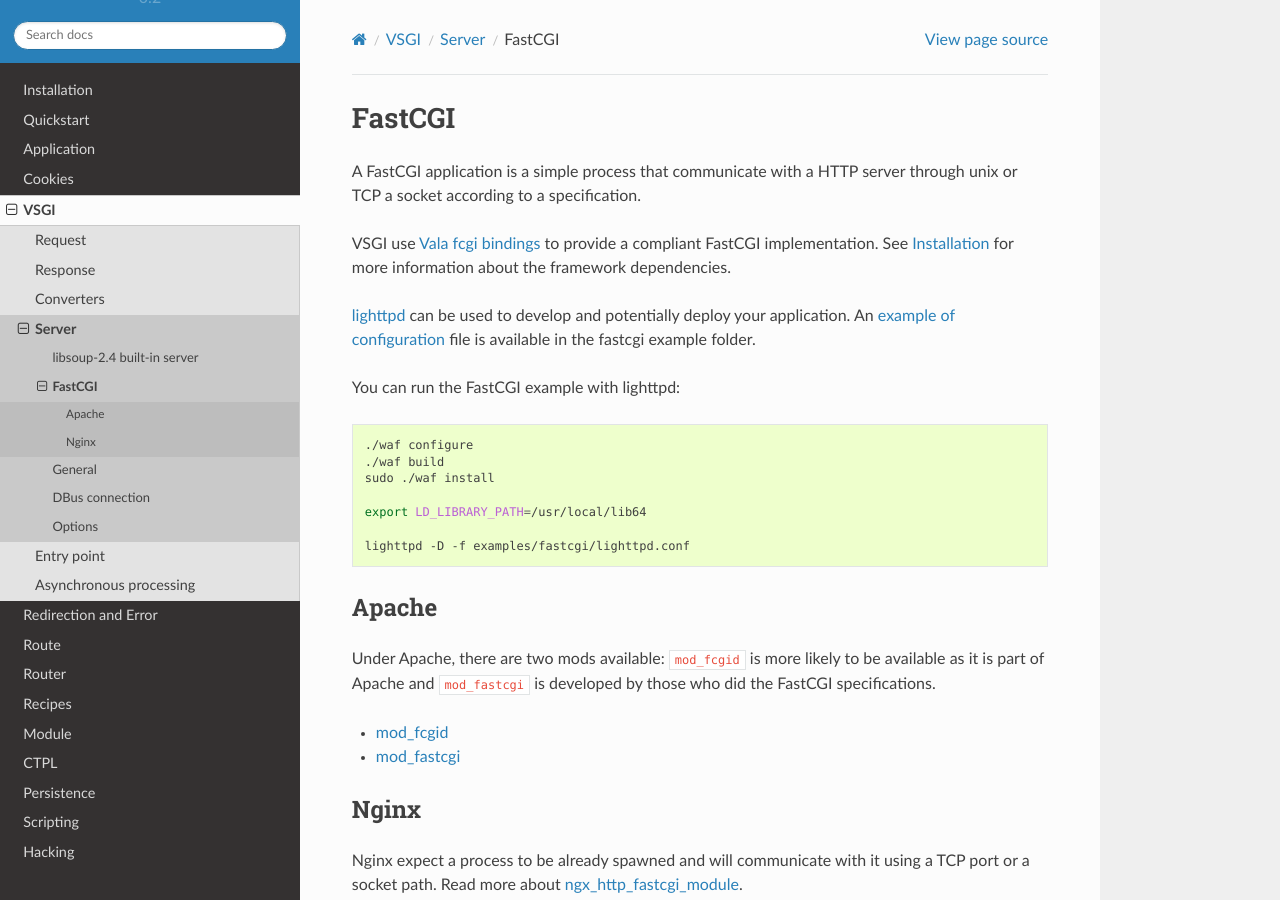
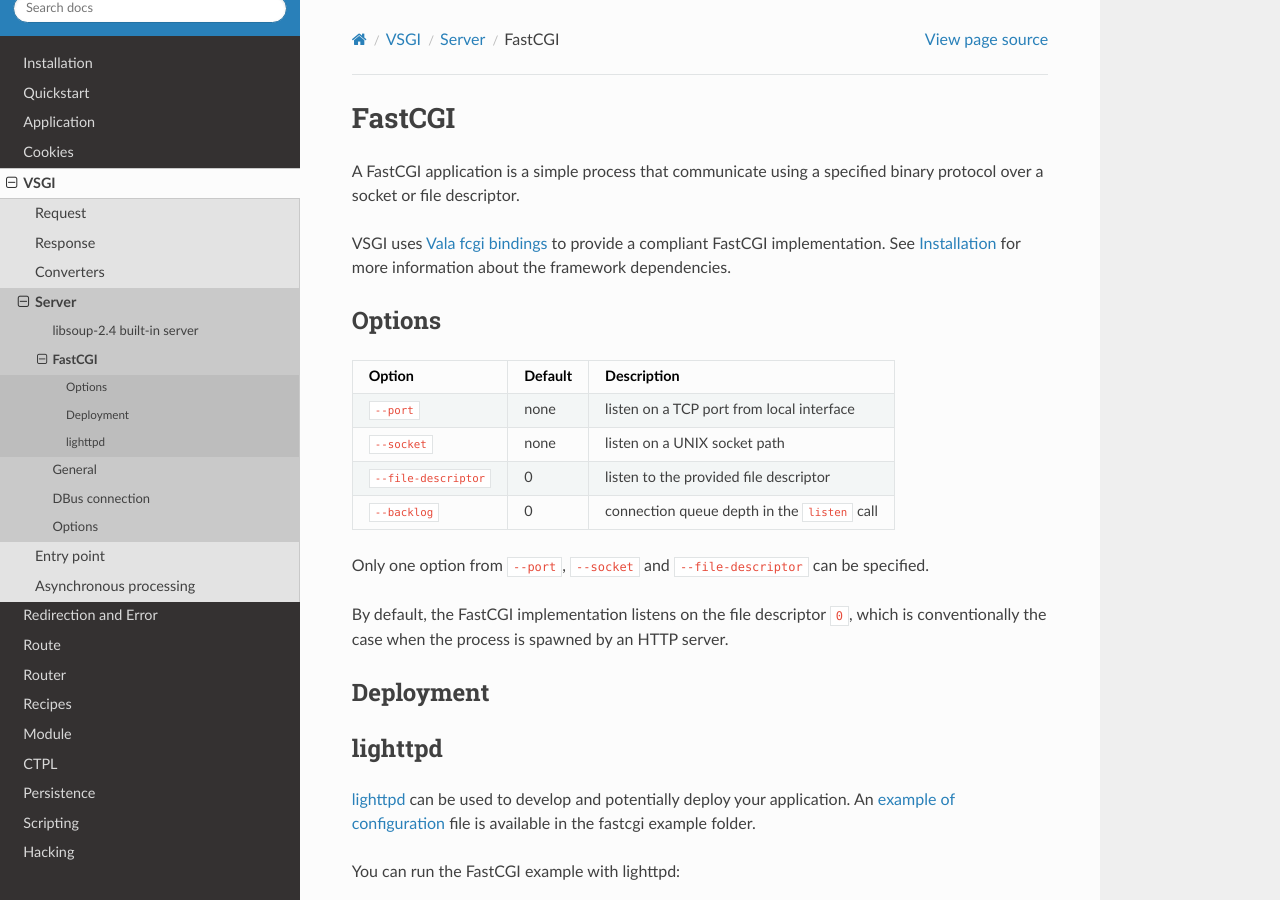
Before and after one commit to valum-framework/valum, a Sphinx documentation site: the page built from docs/vsgi/server/fastcgi.rst, in a window 1280 px wide and 900 px high. Built offline with Sphinx 7.4.7 and the Read the Docs theme 2.0.0, drawn with Linux system fonts in a browser that asks for light colours; pages that are not in the unit, such as notebooks, are missing from menus.

Commit message:
Adds '--file-descriptor' option for VSGI.FastCGI.
Adds an option table in the FastCGI document to show the available
options.

Removes the option description in 'docs/vsgi/server/index.rst' as they
are implementation-specific and better covered in their proper
documents.

```diff
--- a/docs/vsgi/server/fastcgi.rst
+++ b/docs/vsgi/server/fastcgi.rst
@@ -1,14 +1,41 @@
 FastCGI
 =======
 
-A FastCGI application is a simple process that communicate with a HTTP server
-through unix or TCP a socket according to a specification.
+A FastCGI application is a simple process that communicate using a specified
+binary protocol over a socket or file descriptor.
 
-VSGI use `Vala fcgi bindings`_ to provide a compliant FastCGI implementation.
+VSGI uses `Vala fcgi bindings`_ to provide a compliant FastCGI implementation.
 See :doc:`../../installation` for more information about the framework
 dependencies.
 
 .. _Vala fcgi bindings: http://www.masella.name/~andre/vapis/fcgi/index.htm
+
+Options
+-------
+
++-----------------------+---------+-----------------------------------------------+
+| Option                | Default | Description                                   |
++=======================+=========+===============================================+
+| ``--port``            | none    | listen on a TCP port from local interface     |
++-----------------------+---------+-----------------------------------------------+
+| ``--socket``          | none    | listen on a UNIX socket path                  |
++-----------------------+---------+-----------------------------------------------+
+| ``--file-descriptor`` | 0       | listen to the provided file descriptor        |
++-----------------------+---------+-----------------------------------------------+
+| ``--backlog``         | 0       | connection queue depth in the ``listen`` call |
++-----------------------+---------+-----------------------------------------------+
+
+Only one option from ``--port``, ``--socket`` and ``--file-descriptor`` can be
+specified.
+
+By default, the FastCGI implementation listens on the file descriptor ``0``,
+which is conventionally the case when the process is spawned by an HTTP server.
+
+Deployment
+----------
+
+lighttpd
+--------
 
 `lighttpd`_ can be used to develop and potentially deploy your application. An
 `example of configuration`_ file is available in the fastcgi example folder.
@@ -29,7 +56,7 @@
     lighttpd -D -f examples/fastcgi/lighttpd.conf
 
 Apache
-------
+~~~~~~
 
 Under Apache, there are two mods available: ``mod_fcgid`` is more likely to be
 available as it is part of Apache and ``mod_fastcgi`` is developed by those who
@@ -39,7 +66,7 @@
 -  `mod\_fastcgi <http://www.fastcgi.com/mod_fastcgi/docs/mod_fastcgi.html>`__
 
 Nginx
------
+~~~~~
 
 Nginx expect a process to be already spawned and will communicate with it using
 a TCP port or a socket path. Read more about `ngx_http_fastcgi_module`_.
```
Also changed, not shown: docs/vsgi/server/index.rst (+8 -29 lines), 1 other file.
